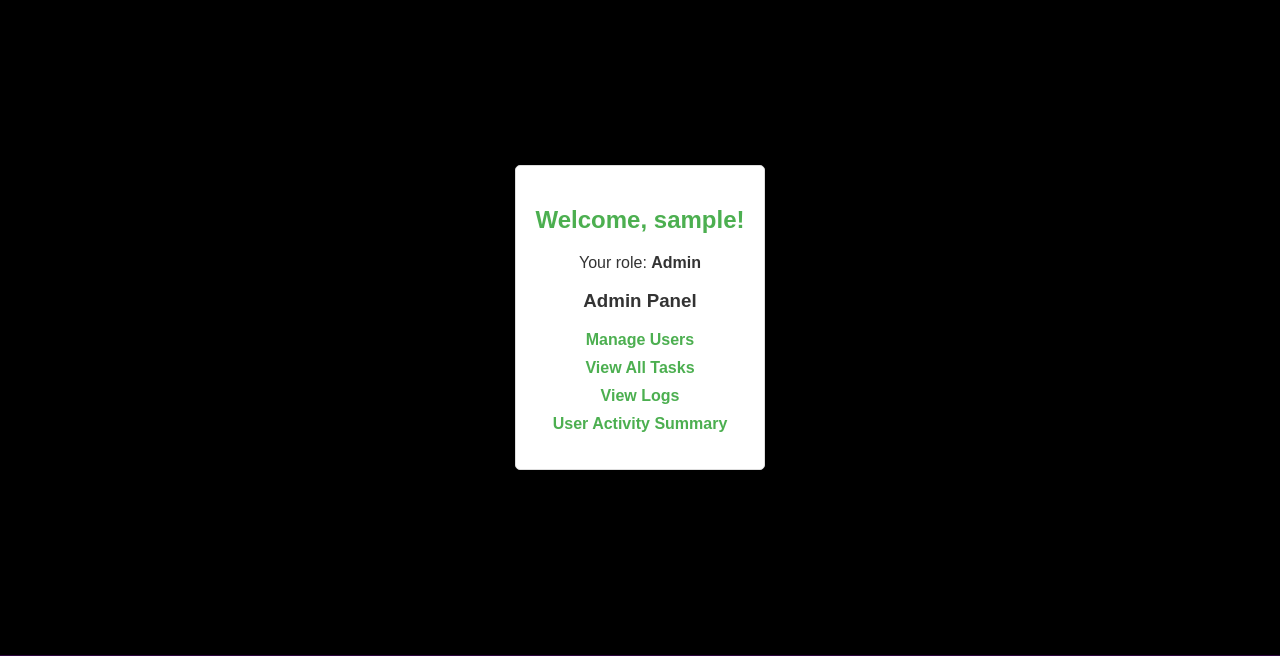
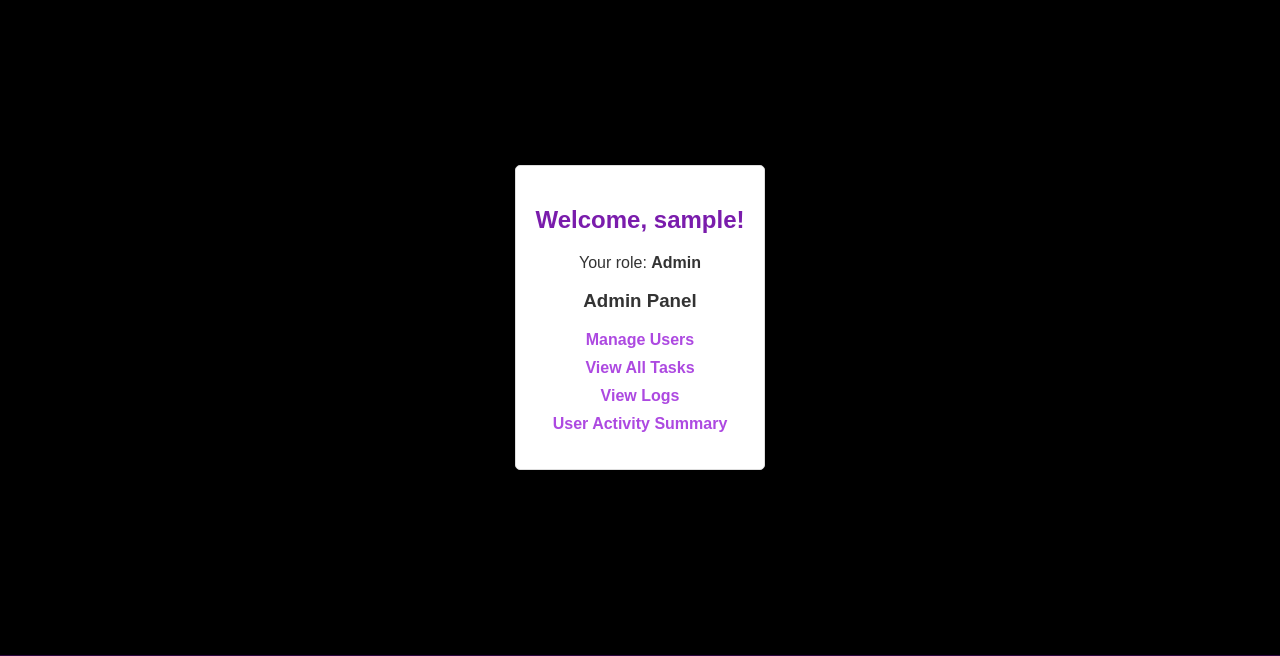
Before and after one commit to hersheydoria/task-management, a PHP site: page /task_management/dashboard.php in a window 1280 px wide. Shown: the part 75-731 px from the top of the page. Run offline with PHP 8.4, Linux system fonts and the light colour scheme; the visitor is signed in with stand-in values (Sample User, id 1); tables that the repository leaves empty or names only in its code hold one stand-in row (values such as "Sample post"); some libraries are stand-ins or nearby versions.

Commit message:
fix: changes color

```diff
--- a/assets/style.css
+++ b/assets/style.css
@@ -100,7 +100,7 @@ footer {
 }
 
 .dashboard h2 {
-    color: #4CAF50;
+    color: #7A1CAC;
 }
 
 .dashboard-content ul {
@@ -113,7 +113,7 @@ footer {
 }
 
 .dashboard-content a {
-    color: #4CAF50;
+    color: #AD49E1;
     text-decoration: none;
     font-weight: bold;
 }
@@ -126,7 +126,7 @@ footer {
 .form-container {
     max-width: 400px;
     width: 90%;
-    margin: 0 auto;
+    margin: 50px auto 0; /* Add top margin for spacing and center horizontally */
     padding: 30px;
     background-color: #fff;
     border-radius: 5px;
@@ -135,9 +135,11 @@ footer {
     box-sizing: border-box;
 }
 
+
 .form-container h2 {
     text-align: center;
     margin-bottom: 30px;
+    color: #7A1CAC;
 }
 
 .form-group {
@@ -145,6 +147,7 @@ footer {
 }
 
 .form-group label {
+    color: #AD49E1;
     display: block;
     font-weight: bold;
 }
```
